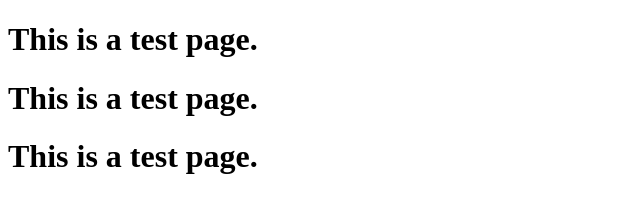
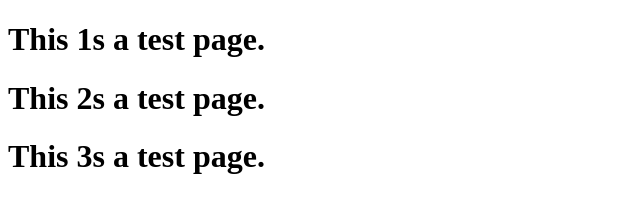
Before and after one commit to Yukkit-Lee/forcloudflare, a plain HTML site: page index.html in a window 1280 px wide. Shown: the whole page, without its empty margins (0-640 px from the left). Drawn offline with Linux system fonts and the light colour scheme.

Commit message:
thirdCommit

```diff
--- a/index.html
+++ b/index.html
@@ -6,8 +6,9 @@
     <title>Document</title>
 </head>
 <body>
-    <h1>This is a  test page.</h1>
-    <h1>This is a  test page.</h1>
-    <h1>This is a  test page.</h1>
+    <h1>This 1s a  test page.</h1>
+    <h1>This 2s a  test page.</h1>
+    <h1>This 3s a  test page.</h1>
+
 </body>
 </html>
```
